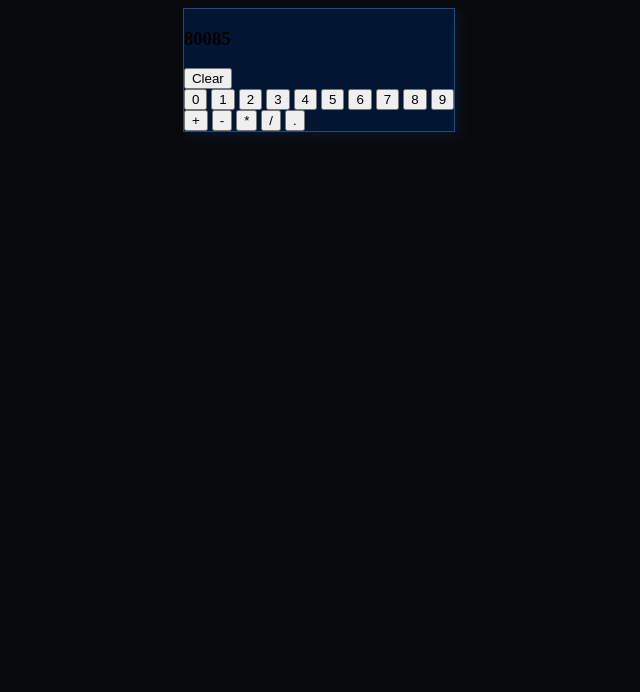
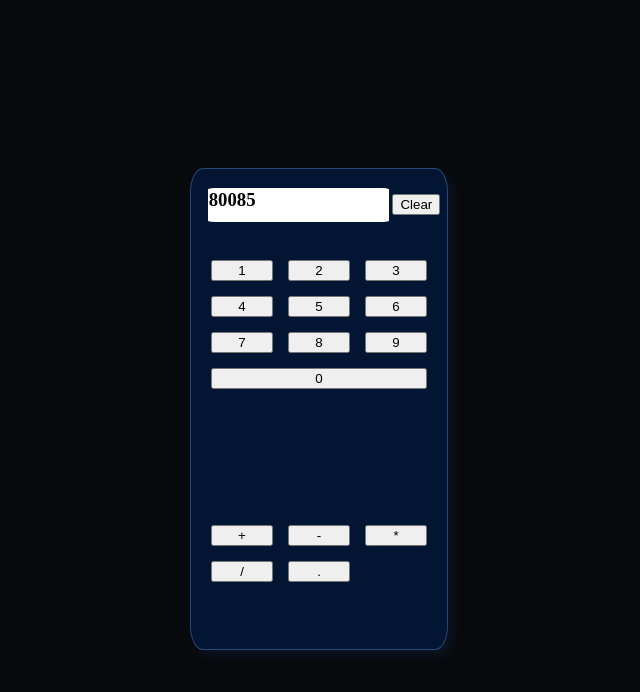
Before and after one commit to jwagdav/calculator-odin, a plain HTML site: page index.html in a window 1280 px wide. Shown: the whole page, without its empty margins (321-961 px from the left). Drawn offline with Linux system fonts and the light colour scheme.

Commit message:
rearranged some html and set up a better css design. Still needs adjustment.

```diff
--- a/index.html
+++ b/index.html
@@ -15,7 +15,7 @@
         </section>
 
         <section class="buttons" id="number-buttons">
-            <button class="nums grid-items" id="0">0</button>
+
             <button class="nums grid-items" id="1">1</button>
             <button class="nums grid-items" id="2">2</button>
             <button class="nums grid-items" id="3">3</button>
@@ -25,6 +25,7 @@
             <button class="nums grid-items" id="7">7</button>
             <button class="nums grid-items" id="8">8</button>
             <button class="nums grid-items" id="9">9</button>
+            <button class="nums grid-items" id="zero">0</button>
         </section>
 
         <section class="buttons" id="operator-buttons">
--- a/style.css
+++ b/style.css
@@ -1,7 +1,6 @@
 
 body{
     display: flex;
-    flex: 1;
     flex-direction: column;
     align-items: center;
     justify-content: center;
@@ -11,8 +10,51 @@ body{
 #calculator {
     box-shadow: 5px 5px 10px #0c1524;
     border: 1px solid #284878;
+    border-radius: 5%;
     background: #021533;
-}
-.display{
+    height: 60vh;
+    width: 20vw;
+    position: relative;
+    top: 10em;
 
 }
+
+#result {
+    border: 1px solid white;
+    border-radius: 4%;
+    background: white;
+    width: 70%;
+    height: 2rem;
+    position: relative;
+    left: 10px;
+}
+
+.display {
+    display: flex;
+    justify-content: space-around;
+    align-items: center;
+    position: relative;
+}
+
+#clear {
+    flex: 0 1;
+    height: 20%;
+}
+
+.buttons{
+    display: grid;
+    grid-template-columns: repeat(3, 1fr);
+    grid-template-rows: repeat(3, 1fr);
+    gap: 15px;
+    padding: 20px;
+}
+
+#zero{
+    grid-column-start: 1;
+    grid-column-end: 4;
+}
+
+#operator-buttons {
+    position: relative;
+    bottom: -20%;
+}
```
